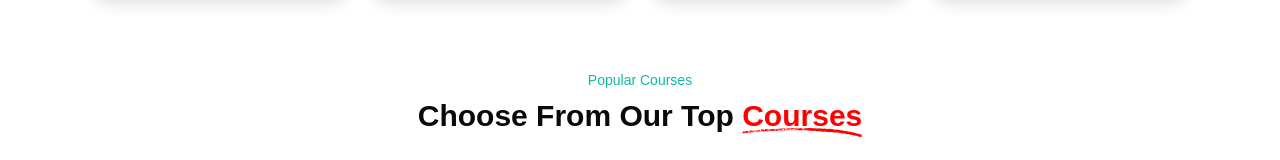
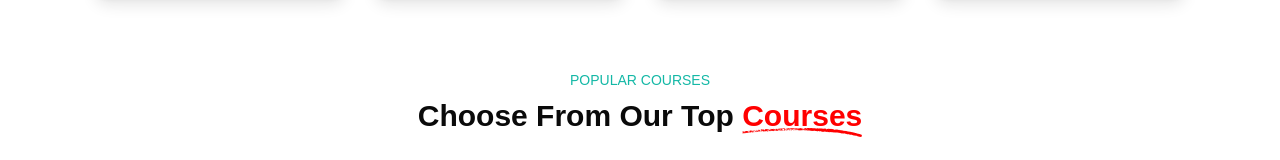
Before and after one commit to bhupeshchoudhary/hash13FrontEnd, a Next.js app: page / in a window 1280 px wide. Shown: the part 6585-6745 px from the top of the page. Built offline with nearby package versions, Linux system fonts and the light colour scheme.

Commit message:
update headings

```diff
--- a/src/components/customComponents/landingPage/Courses.tsx
+++ b/src/components/customComponents/landingPage/Courses.tsx
@@ -28,7 +28,7 @@ export default function CoursesComponent() {
     <div className="container max-w-7xl mx-auto px-6 lg:px-14 py-8">
       <div className="text-center mb-10">
         <h2 className="text-sm text-muted-foreground mb-2 text-teal-500">
-          Popular Courses
+          POPULAR COURSES
         </h2>
         <h1 className="text-3xl font-bold">
           Choose From Our Top{" "}
```
